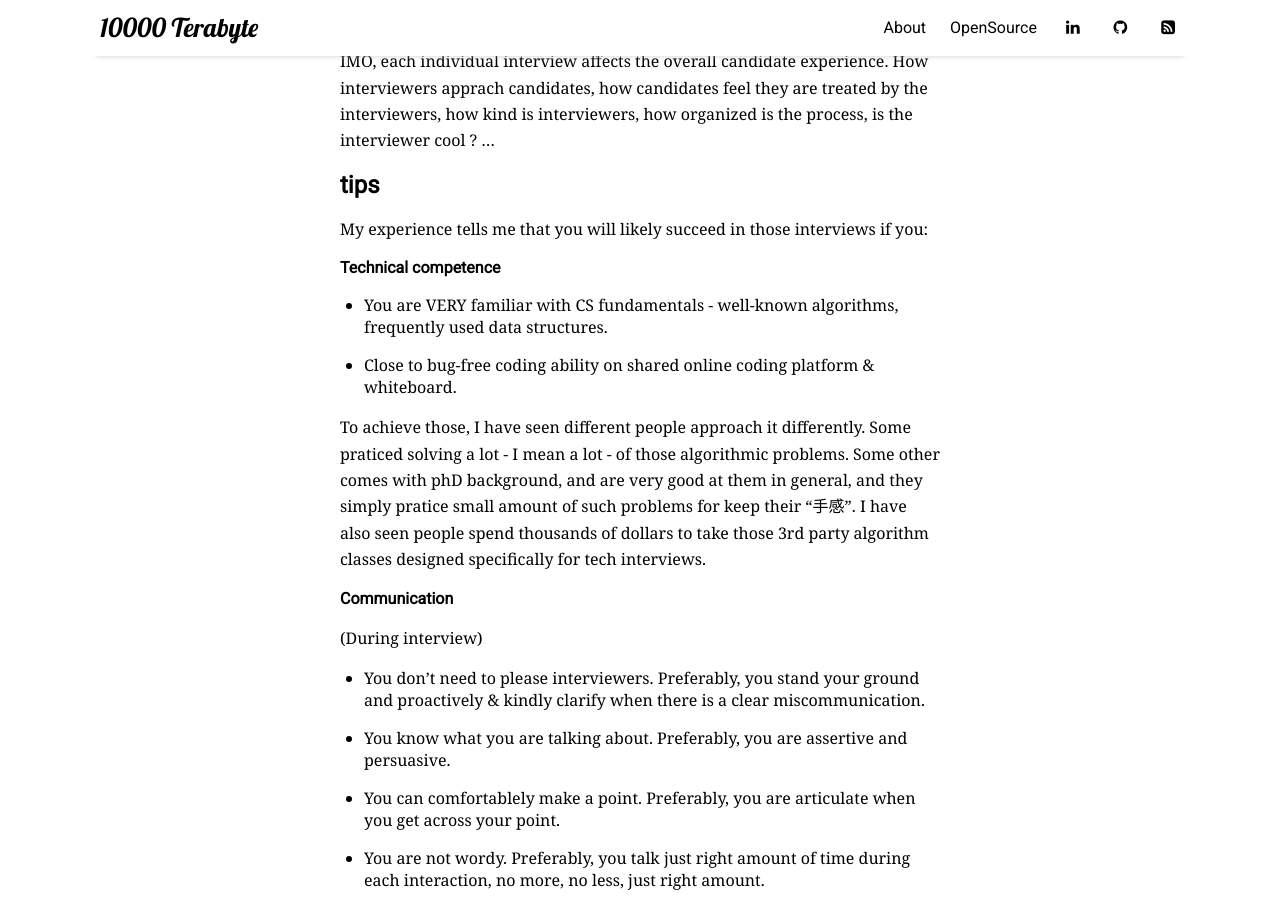
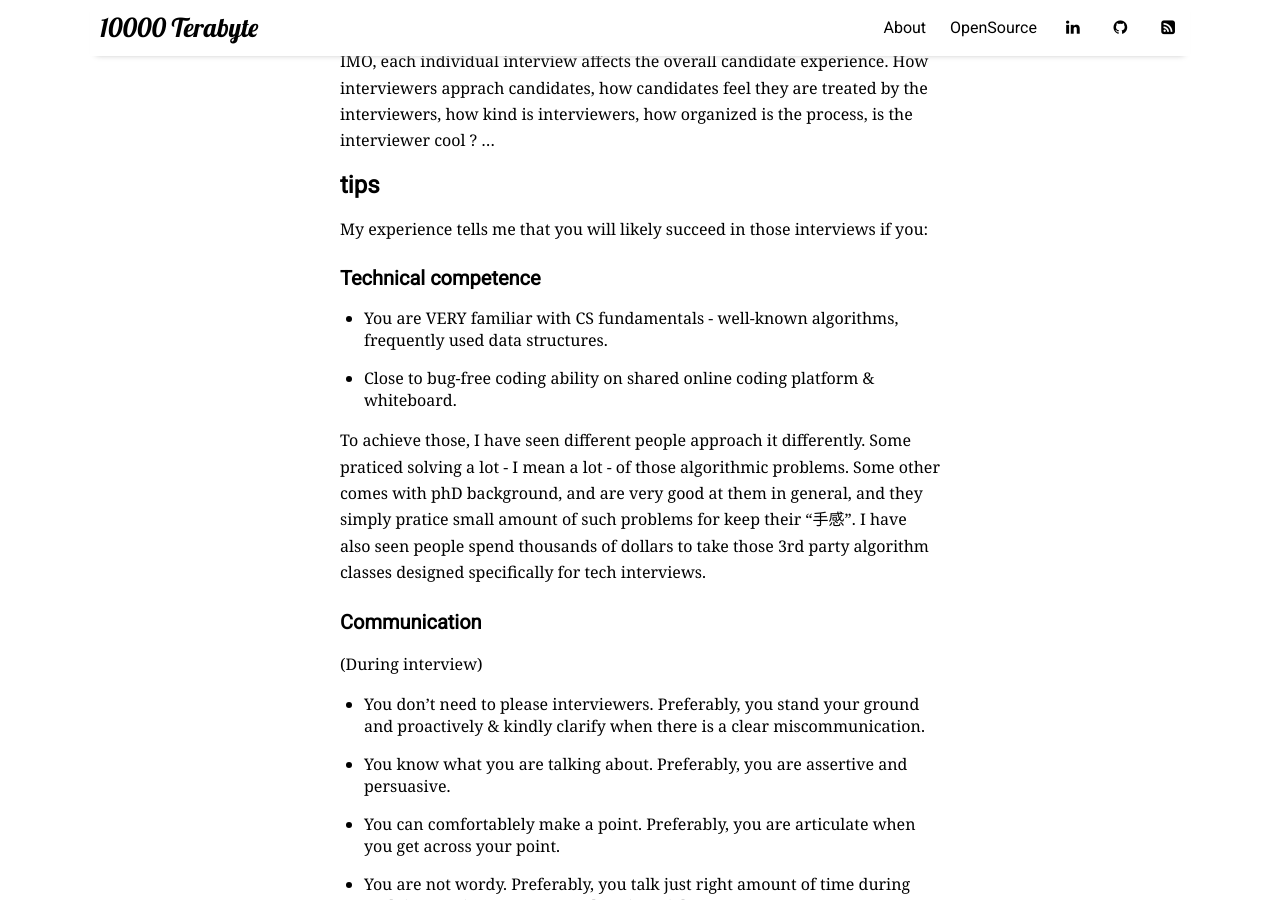
Before and after one commit to 10000TB/10000TB.github.io, a Jekyll site: the page built from _posts/2019-11-23-My-2-cents-on-tech-interviews.md, in a window 1280 px wide and 900 px high, scrolled down 2592 px. Built offline with Jekyll 4.4.1, drawn with Linux system fonts in a browser that asks for light colours; nearby versions of some CDN libraries; comment, search, counter and statistics services are not loaded.

```diff
--- a/_posts/2019-11-23-My-2-cents-on-tech-interviews.md
+++ b/_posts/2019-11-23-My-2-cents-on-tech-interviews.md
@@ -56,14 +56,14 @@ IMO, each individual interview affects the overall candidate experience. How int
 
 My experience tells me that you will likely succeed in those interviews if you:
 
-#### Technical competence
+### Technical competence
 
 * You are VERY familiar with CS fundamentals - well-known algorithms, frequently used data structures.
 * Close to bug-free coding ability on shared online coding platform & whiteboard.
 
 To achieve those, I have seen different people approach it differently. Some praticed solving a lot - I mean a lot - of those algorithmic problems. Some other comes with phD background, and are very good at them in general, and they simply pratice small amount of such problems for keep their "手感". I have also seen people spend thousands of dollars to take those 3rd party algorithm classes designed specifically for tech interviews.
 
-#### Communication
+### Communication
 
 (During interview)
 * You don't need to please interviewers. Preferably, you stand your ground and proactively & kindly clarify when there is a clear miscommunication.
```
